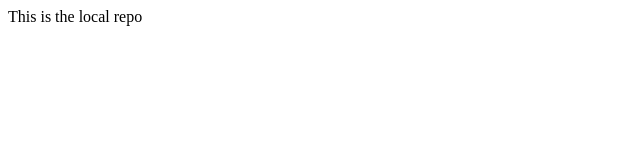
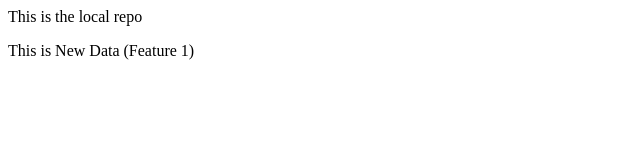
Before and after one commit to sojha06/LocalRepo, a plain HTML site: page index.html in a window 1280 px wide. Shown: the whole page, without its empty margins (0-640 px from the left). Drawn offline with Linux system fonts and the light colour scheme.

Commit message:
Added Feature Changes

```diff
--- a/index.html
+++ b/index.html
@@ -1 +1,2 @@
 <p>This is the local repo</p>
+<p>This is New Data (Feature 1)</p>
```
